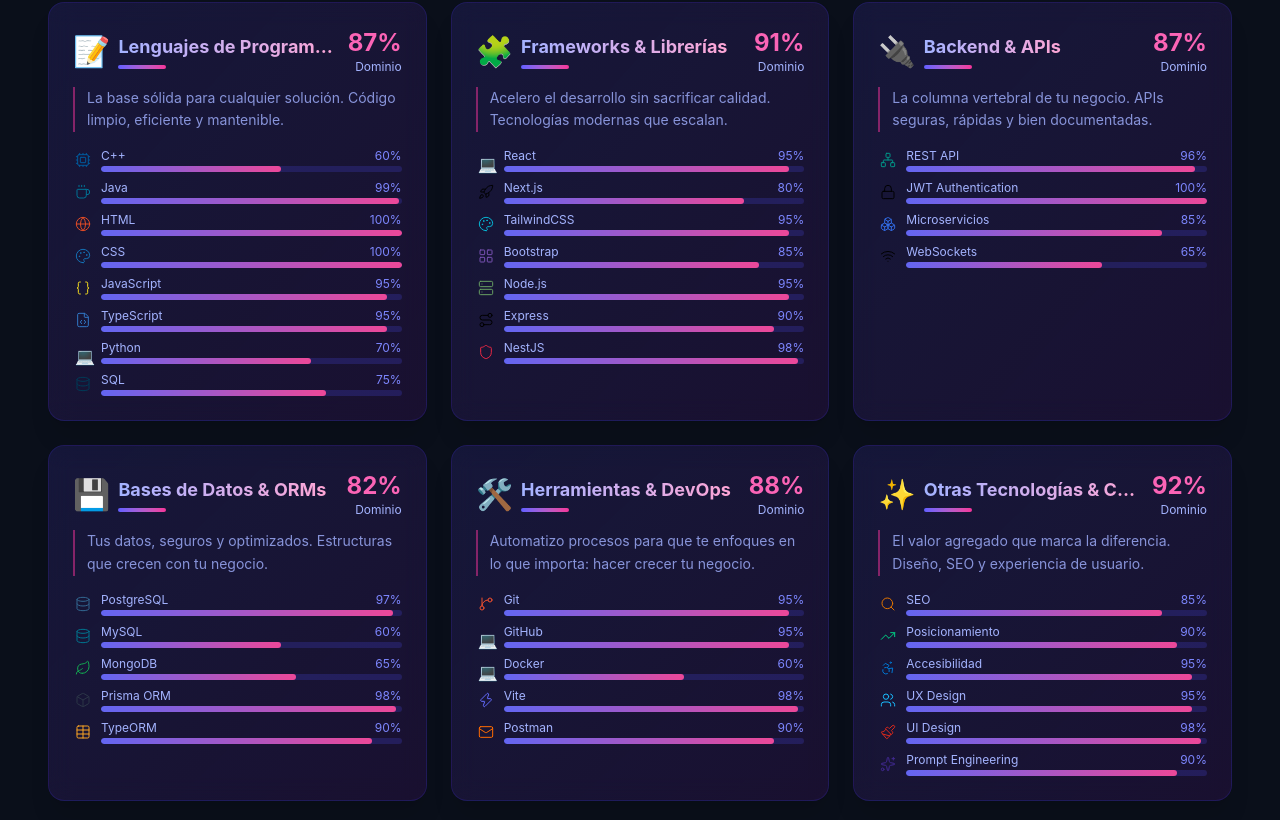
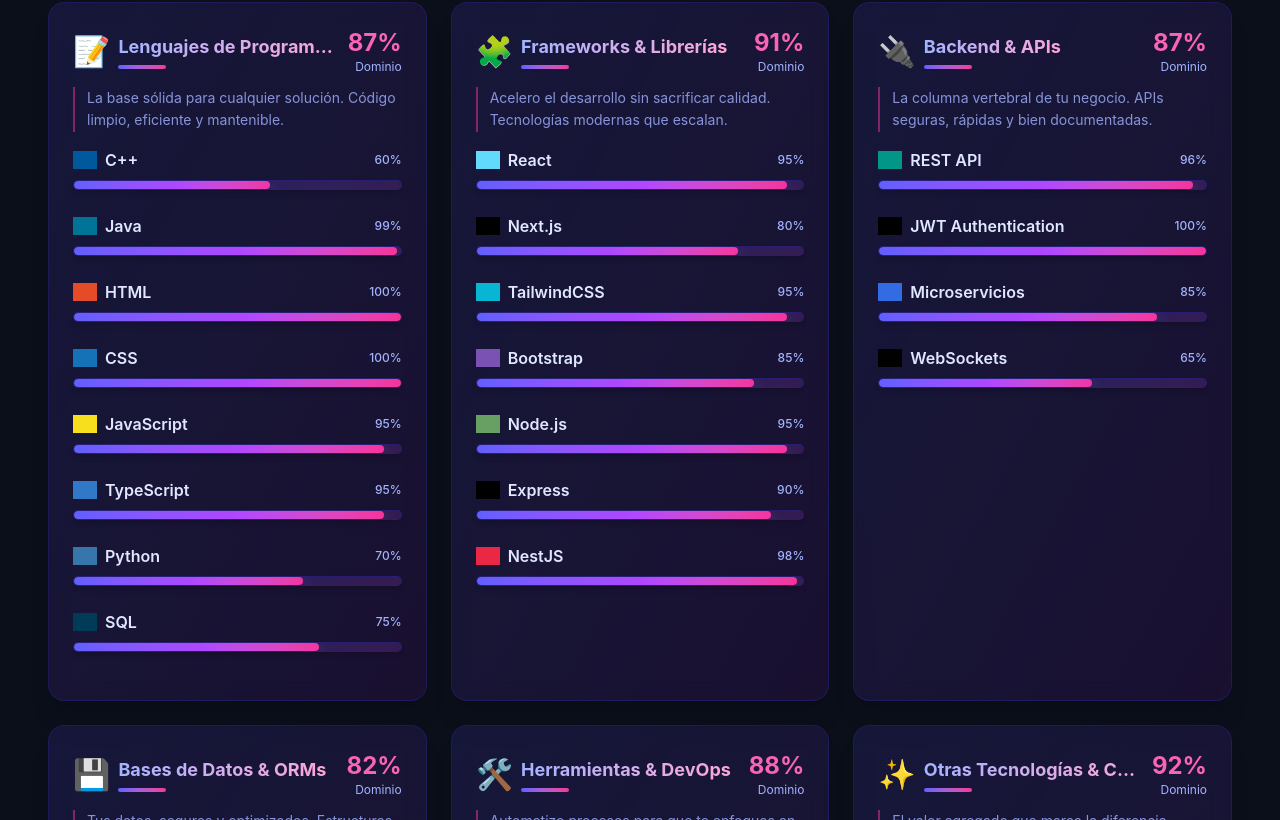
Before and after one commit to utrayendry/yendry_utra, a React (Vite) app: page / in a window 1280 px wide. Shown: the part 5240-6060 px from the top of the page. Built offline with nearby package versions, Linux system fonts and the light colour scheme; grey boxes are pictures that could not be loaded; a web font is replaced by a local one.

Commit message:
Optimizacion parcial de componentes y agregar mi foto

```diff
--- a/src/components/sections/SkillsSection.tsx
+++ b/src/components/sections/SkillsSection.tsx
@@ -85,7 +85,7 @@
           {categoryValue.description}
         </p>
 
-        {/* Todas las habilidades - ACTUALIZADO: usa iconName en lugar de icon */}
+        {/* Todas las habilidades */}
         <div className="space-y-2">
           {skills.map((skill, idx) => (
             <motion.div
@@ -98,7 +98,7 @@
               <SkillBar
                 name={skill.name}
                 proficiency={skill.proficiency}
-                iconName={skill.iconName} // ← CAMBIADO: icon → iconName
+                icon={skill.icon}
                 iconColor={skill.iconColor}
               />
             </motion.div>
--- a/src/components/ui/SkillBar.tsx
+++ b/src/components/ui/SkillBar.tsx
@@ -1,45 +1,127 @@
-// src/components/ui/SkillBar.tsx
-import React from "react";
-import { SkillIcon } from "./SkillIcons";
+import { useEffect, useRef, useState } from "react";
 
 interface SkillBarProps {
   name: string;
   proficiency: number;
-  iconName?: string;
+  icon?: string;
   iconColor?: string;
 }
 
 export const SkillBar: React.FC<SkillBarProps> = ({
   name,
   proficiency,
-  iconName,
+  icon,
   iconColor,
 }) => {
+  const [animatedProficiency, setAnimatedProficiency] = useState(0);
+  const [isVisible, setIsVisible] = useState(false);
+  const [isIconHovering, setIsIconHovering] = useState(false);
+  const ref = useRef<HTMLDivElement>(null);
+
+  // IntersectionObserver para animar únicamente cuando está visible
+  useEffect(() => {
+    const currentRef = ref.current;
+    const observer = new IntersectionObserver(
+      ([entry]) => {
+        if (entry.isIntersecting) {
+          setIsVisible(true);
+          // Animar solo si pasó el threshold
+          const timer = setTimeout(() => {
+            setAnimatedProficiency(proficiency);
+          }, 50);
+          return () => clearTimeout(timer);
+        }
+      },
+      { threshold: 0.1 },
+    );
+
+    if (currentRef) {
+      observer.observe(currentRef);
+    }
+
+    return () => {
+      if (currentRef) {
+        observer.unobserve(currentRef);
+      }
+    };
+  }, [proficiency]);
+
+  const isImageIcon = icon?.startsWith("http");
+  const glowColor = iconColor || "#666666";
+
   return (
-    <div className="flex items-center gap-2">
-      <div className="w-5 h-5 flex-shrink-0 flex items-center justify-center">
-        {iconName ? (
-          <SkillIcon name={iconName} className="w-4 h-4" color={iconColor} />
+    <div ref={ref} className="mb-5 sm:mb-6 animate-fade-in-up">
+      <div className="flex justify-between items-center mb-2 gap-2">
+        <div className="flex items-center gap-2 min-w-0 shrink-0">
+          {icon && (
+            <div
+              className="relative w-5 h-5 sm:w-6 sm:h-6 shrink-0 transition-transform duration-300 ease-out"
+              onMouseEnter={() => setIsIconHovering(true)}
+              onMouseLeave={() => setIsIconHovering(false)}
+              style={{
+                transform: isIconHovering
+                  ? "scale(1.15) rotate(5deg)"
+                  : "scale(1)",
+              }}
+            >
+              {isImageIcon ? (
+                <>
+                  {/* Glow effect dinámico - SOLO cuando hay hover sobre el icono */}
+                  <div
+                    className="absolute inset-0 rounded-full blur-md transition-opacity duration-300"
+                    style={{
+                      backgroundColor: glowColor,
+                      filter: `blur(8px)`,
+                      opacity: isIconHovering ? 1 : 0,
+                    }}
+                  />
+                  {/* Icono con máscara */}
+                  <div
+                    className="w-full h-full"
+                    style={{
+                      backgroundColor: glowColor,
+                      maskImage: `url(${icon})`,
+                      WebkitMaskImage: `url(${icon})`,
+                      maskSize: "contain",
+                      WebkitMaskSize: "contain",
+                      maskRepeat: "no-repeat",
+                      WebkitMaskRepeat: "no-repeat",
+                      maskPosition: "center",
+                      WebkitMaskPosition: "center",
+                    }}
+                  />
+                </>
               ) : (
-          <span className="text-sm">💻</span>
+                <span className="text-lg">{icon}</span>
               )}
             </div>
-      <div className="flex-1">
-        <div className="flex justify-between text-xs mb-0.5">
-          <span className="text-indigo-300">{name}</span>
-          <span className="text-indigo-400">{proficiency}%</span>
+          )}
+          <span className="font-semibold text-indigo-100 text-sm sm:text-base truncate">
+            {name}
+          </span>
         </div>
-        <div className="h-1.5 bg-indigo-900/50 rounded-full overflow-hidden">
+        <span className="text-indigo-300 text-xs sm:text-xs font-medium shrink-0">
+          {animatedProficiency}%
+        </span>
+      </div>
+
+      {/* Skill bar mejorado */}
+      <div className="w-full bg-indigo-900/30 border border-indigo-800/40 rounded-full h-2 sm:h-2.5 overflow-hidden shadow-md relative">
+        {/* Fondo con patrón sutil */}
+        <div className="absolute inset-0 opacity-10 bg-linear-to-r from-indigo-500 via-purple-500 to-pink-500" />
+
+        {/* Barra animada */}
         <div
-            className="h-full rounded-full transition-all duration-500"
+          className="h-full bg-linear-to-r from-indigo-500 via-purple-500 to-pink-500 rounded-full shadow-lg transition-shadow duration-500"
           style={{
-              width: `${proficiency}%`,
-              // Gradiente indigo → pink (como tenías originalmente)
-              background: "linear-gradient(90deg, #6366F1, #EC4899)",
+            width: isVisible ? `${animatedProficiency}%` : "0%",
+            transition: isVisible
+              ? "width 1.2s cubic-bezier(0.34, 1.56, 0.64, 1)"
+              : "width 0.3s ease-out",
+            boxShadow: `0 8px 16px rgba(99, 102, 241, 0.5)`,
           }}
         />
       </div>
     </div>
-    </div>
   );
 };
--- a/src/components/ui/SkillIcons.tsx
+++ /dev/null
@@ -1,69 +0,0 @@
-// src/components/ui/SkillIcons.tsx
-import * as Icons from "lucide-react";
-
-// Mapa de iconos para cada skill
-export const skillIconMap: Record<string, any> = {
-  // Lenguajes
-  "C++": Icons.Cpu,
-  Java: Icons.Coffee,
-  HTML: Icons.Globe,
-  CSS: Icons.Palette,
-  JavaScript: Icons.Braces,
-  TypeScript: Icons.FileCode,
-  Python: Icons.Snake,
-  SQL: Icons.Database,
-
-  // Frameworks
-  React: Icons.React,
-  "Next.js": Icons.Rocket,
-  TailwindCSS: Icons.Palette,
-  Bootstrap: Icons.LayoutGrid,
-  "Node.js": Icons.Server,
-  Express: Icons.Route,
-  NestJS: Icons.Shield,
-
-  // Backend
-  "REST API": Icons.Network,
-  "JWT Authentication": Icons.Lock,
-  Microservicios: Icons.Boxes,
-  WebSockets: Icons.Wifi,
-
-  // Bases de Datos
-  PostgreSQL: Icons.Database,
-  MySQL: Icons.Database,
-  MongoDB: Icons.Leaf,
-  "Prisma ORM": Icons.Box,
-  TypeORM: Icons.Table,
-
-  // Herramientas
-  Git: Icons.GitBranch,
-  GitHub: Icons.Github,
-  Docker: Icons.Docker,
-  Vite: Icons.Zap,
-  Postman: Icons.Mail,
-
-  // Otras
-  SEO: Icons.Search,
-  Posicionamiento: Icons.TrendingUp,
-  Accesibilidad: Icons.Accessibility,
-  "UX Design": Icons.Users,
-  "UI Design": Icons.Paintbrush,
-  "Prompt Engineering": Icons.Sparkles,
-};
-
-export const SkillIcon = ({
-  name,
-  className = "w-4 h-4",
-  color,
-}: {
-  name: string;
-  className?: string;
-  color?: string;
-}) => {
-  const Icon = skillIconMap[name];
-  if (!Icon) {
-    // Fallback: emoji si no hay icono
-    return <span className={className}>💻</span>;
-  }
-  return <Icon className={className} style={{ color }} strokeWidth={1.5} />;
-};
--- a/src/constants/skillCategories.ts
+++ b/src/constants/skillCategories.ts
@@ -11,7 +11,7 @@
         name: "C++",
         category: "Lenguajes de Programación",
         proficiency: 60,
-        iconName: "C++",
+        icon: "https://cdn.jsdelivr.net/npm/simple-icons@latest/icons/cplusplus.svg",
         iconColor: "#00599C",
       },
       {
@@ -19,7 +19,7 @@
         name: "Java",
         category: "Lenguajes de Programación",
         proficiency: 99,
-        iconName: "Java",
+        icon: "https://cdn.jsdelivr.net/npm/simple-icons@latest/icons/java.svg",
         iconColor: "#007396",
       },
       {
@@ -27,7 +27,7 @@
         name: "HTML",
         category: "Lenguajes de Programación",
         proficiency: 100,
-        iconName: "HTML",
+        icon: "https://cdn.jsdelivr.net/npm/simple-icons@latest/icons/html5.svg",
         iconColor: "#E34C26",
       },
       {
@@ -35,7 +35,7 @@
         name: "CSS",
         category: "Lenguajes de Programación",
         proficiency: 100,
-        iconName: "CSS",
+        icon: "https://cdn.jsdelivr.net/npm/simple-icons@latest/icons/css3.svg",
         iconColor: "#1572B6",
       },
       {
@@ -43,7 +43,7 @@
         name: "JavaScript",
         category: "Lenguajes de Programación",
         proficiency: 95,
-        iconName: "JavaScript",
+        icon: "https://cdn.jsdelivr.net/npm/simple-icons@latest/icons/javascript.svg",
         iconColor: "#F7DF1E",
       },
       {
@@ -51,7 +51,7 @@
         name: "TypeScript",
         category: "Lenguajes de Programación",
         proficiency: 95,
-        iconName: "TypeScript",
+        icon: "https://cdn.jsdelivr.net/npm/simple-icons@latest/icons/typescript.svg",
         iconColor: "#3178C6",
       },
       {
@@ -59,7 +59,7 @@
         name: "Python",
         category: "Lenguajes de Programación",
         proficiency: 70,
-        iconName: "Python",
+        icon: "https://cdn.jsdelivr.net/npm/simple-icons@latest/icons/python.svg",
         iconColor: "#3776AB",
       },
       {
@@ -67,7 +67,7 @@
         name: "SQL",
         category: "Lenguajes de Programación",
         proficiency: 75,
-        iconName: "SQL",
+        icon: "https://cdn.jsdelivr.net/npm/simple-icons@latest/icons/sqlite.svg",
         iconColor: "#003B57",
       },
     ],
@@ -82,7 +82,7 @@
         name: "React",
         category: "Frameworks & Librerías",
         proficiency: 95,
-        iconName: "React",
+        icon: "https://cdn.jsdelivr.net/npm/simple-icons@latest/icons/react.svg",
         iconColor: "#61DAFB",
       },
       {
@@ -90,7 +90,7 @@
         name: "Next.js",
         category: "Frameworks & Librerías",
         proficiency: 80,
-        iconName: "Next.js",
+        icon: "https://cdn.jsdelivr.net/npm/simple-icons@latest/icons/nextdotjs.svg",
         iconColor: "#000000",
       },
       {
@@ -98,7 +98,7 @@
         name: "TailwindCSS",
         category: "Frameworks & Librerías",
         proficiency: 95,
-        iconName: "TailwindCSS",
+        icon: "https://cdn.jsdelivr.net/npm/simple-icons@latest/icons/tailwindcss.svg",
         iconColor: "#06B6D4",
       },
       {
@@ -106,7 +106,7 @@
         name: "Bootstrap",
         category: "Frameworks & Librerías",
         proficiency: 85,
-        iconName: "Bootstrap",
+        icon: "https://cdn.jsdelivr.net/npm/simple-icons@latest/icons/bootstrap.svg",
         iconColor: "#7952B3",
       },
       {
@@ -114,7 +114,7 @@
         name: "Node.js",
         category: "Frameworks & Librerías",
         proficiency: 95,
-        iconName: "Node.js",
+        icon: "https://cdn.jsdelivr.net/npm/simple-icons@latest/icons/nodedotjs.svg",
         iconColor: "#68A063",
       },
       {
@@ -122,7 +122,7 @@
         name: "Express",
         category: "Frameworks & Librerías",
         proficiency: 90,
-        iconName: "Express",
+        icon: "https://cdn.jsdelivr.net/npm/simple-icons@latest/icons/express.svg",
         iconColor: "#000000",
       },
       {
@@ -130,7 +130,7 @@
         name: "NestJS",
         category: "Frameworks & Librerías",
         proficiency: 98,
-        iconName: "NestJS",
+        icon: "https://cdn.jsdelivr.net/npm/simple-icons@latest/icons/nestjs.svg",
         iconColor: "#EA2845",
       },
     ],
@@ -145,7 +145,7 @@
         name: "REST API",
         category: "Backend & APIs",
         proficiency: 96,
-        iconName: "REST API",
+        icon: "https://cdn.jsdelivr.net/npm/simple-icons@latest/icons/fastapi.svg",
         iconColor: "#009688",
       },
       {
@@ -153,7 +153,7 @@
         name: "JWT Authentication",
         category: "Backend & APIs",
         proficiency: 100,
-        iconName: "JWT Authentication",
+        icon: "https://cdn.jsdelivr.net/npm/simple-icons@latest/icons/jsonwebtokens.svg",
         iconColor: "#000000",
       },
       {
@@ -161,7 +161,7 @@
         name: "Microservicios",
         category: "Backend & APIs",
         proficiency: 85,
-        iconName: "Microservicios",
+        icon: "https://cdn.jsdelivr.net/npm/simple-icons@latest/icons/kubernetes.svg",
         iconColor: "#326CE5",
       },
       {
@@ -169,7 +169,7 @@
         name: "WebSockets",
         category: "Backend & APIs",
         proficiency: 65,
-        iconName: "WebSockets",
+        icon: "https://cdn.jsdelivr.net/npm/simple-icons@latest/icons/socketdotio.svg",
         iconColor: "#010101",
       },
     ],
@@ -184,7 +184,7 @@
         name: "PostgreSQL",
         category: "Bases de Datos & ORMs",
         proficiency: 97,
-        iconName: "PostgreSQL",
+        icon: "https://cdn.jsdelivr.net/npm/simple-icons@latest/icons/postgresql.svg",
         iconColor: "#336791",
       },
       {
@@ -192,7 +192,7 @@
         name: "MySQL",
         category: "Bases de Datos & ORMs",
         proficiency: 60,
-        iconName: "MySQL",
+        icon: "https://cdn.jsdelivr.net/npm/simple-icons@latest/icons/mysql.svg",
         iconColor: "#00758F",
       },
       {
@@ -200,7 +200,7 @@
         name: "MongoDB",
         category: "Bases de Datos & ORMs",
         proficiency: 65,
-        iconName: "MongoDB",
+        icon: "https://cdn.jsdelivr.net/npm/simple-icons@latest/icons/mongodb.svg",
         iconColor: "#13AA52",
       },
       {
@@ -208,7 +208,7 @@
         name: "Prisma ORM",
         category: "Bases de Datos & ORMs",
         proficiency: 98,
-        iconName: "Prisma ORM",
+        icon: "https://cdn.jsdelivr.net/npm/simple-icons@latest/icons/prisma.svg",
         iconColor: "#2D3748",
       },
       {
@@ -216,7 +216,7 @@
         name: "TypeORM",
         category: "Bases de Datos & ORMs",
         proficiency: 90,
-        iconName: "TypeORM",
+        icon: "https://cdn.jsdelivr.net/npm/simple-icons@latest/icons/typescript.svg",
         iconColor: "#FEA625",
       },
     ],
@@ -231,7 +231,7 @@
         name: "Git",
         category: "Herramientas & DevOps",
         proficiency: 95,
-        iconName: "Git",
+        icon: "https://cdn.jsdelivr.net/npm/simple-icons@latest/icons/git.svg",
         iconColor: "#F1502F",
       },
       {
@@ -239,7 +239,7 @@
         name: "GitHub",
         category: "Herramientas & DevOps",
         proficiency: 95,
-        iconName: "GitHub",
+        icon: "https://cdn.jsdelivr.net/npm/simple-icons@latest/icons/github.svg",
         iconColor: "#181717",
       },
       {
@@ -247,7 +247,7 @@
         name: "Docker",
         category: "Herramientas & DevOps",
         proficiency: 60,
-        iconName: "Docker",
+        icon: "https://cdn.jsdelivr.net/npm/simple-icons@latest/icons/docker.svg",
         iconColor: "#2496ED",
       },
       {
@@ -255,7 +255,7 @@
         name: "Vite",
         category: "Herramientas & DevOps",
         proficiency: 98,
-        iconName: "Vite",
+        icon: "https://cdn.jsdelivr.net/npm/simple-icons@latest/icons/vite.svg",
         iconColor: "#646CFF",
       },
       {
@@ -263,7 +263,7 @@
         name: "Postman",
         category: "Herramientas & DevOps",
         proficiency: 90,
-        iconName: "Postman",
+        icon: "https://cdn.jsdelivr.net/npm/simple-icons@latest/icons/postman.svg",
         iconColor: "#FF6C02",
       },
     ],
@@ -278,7 +278,7 @@
         name: "SEO",
         category: "Otras Tecnologías & Conocimientos",
         proficiency: 85,
-        iconName: "SEO",
+        icon: "https://cdn.jsdelivr.net/npm/simple-icons@latest/icons/googleanalytics.svg",
         iconColor: "#E37400",
       },
       {
@@ -286,7 +286,7 @@
         name: "Posicionamiento",
         category: "Otras Tecnologías & Conocimientos",
         proficiency: 90,
-        iconName: "Posicionamiento",
+        icon: "https://cdn.jsdelivr.net/npm/simple-icons@latest/icons/chartline.svg",
         iconColor: "#00D084",
       },
       {
@@ -294,7 +294,7 @@
         name: "Accesibilidad",
         category: "Otras Tecnologías & Conocimientos",
         proficiency: 95,
-        iconName: "Accesibilidad",
+        icon: "https://cdn.jsdelivr.net/npm/simple-icons@latest/icons/accessibility.svg",
         iconColor: "#0078D4",
       },
       {
@@ -302,7 +302,7 @@
         name: "UX Design",
         category: "Otras Tecnologías & Conocimientos",
         proficiency: 95,
-        iconName: "UX Design",
+        icon: "https://cdn.jsdelivr.net/npm/simple-icons@latest/icons/figma.svg",
         iconColor: "#1ABCFE",
       },
       {
@@ -310,7 +310,7 @@
         name: "UI Design",
         category: "Otras Tecnologías & Conocimientos",
         proficiency: 98,
-        iconName: "UI Design",
+        icon: "https://cdn.jsdelivr.net/npm/simple-icons@latest/icons/adobe.svg",
         iconColor: "#DA291C",
       },
       {
@@ -318,7 +318,7 @@
         name: "Prompt Engineering",
         category: "Otras Tecnologías & Conocimientos",
         proficiency: 90,
-        iconName: "Prompt Engineering",
+        icon: "https://cdn.jsdelivr.net/npm/simple-icons@latest/icons/openai.svg",
         iconColor: "#412991",
       },
     ],
```
Also changed, not shown: src/types/index.ts (+5 -4 lines). Lines whose indentation alone changed are shown as unchanged.
